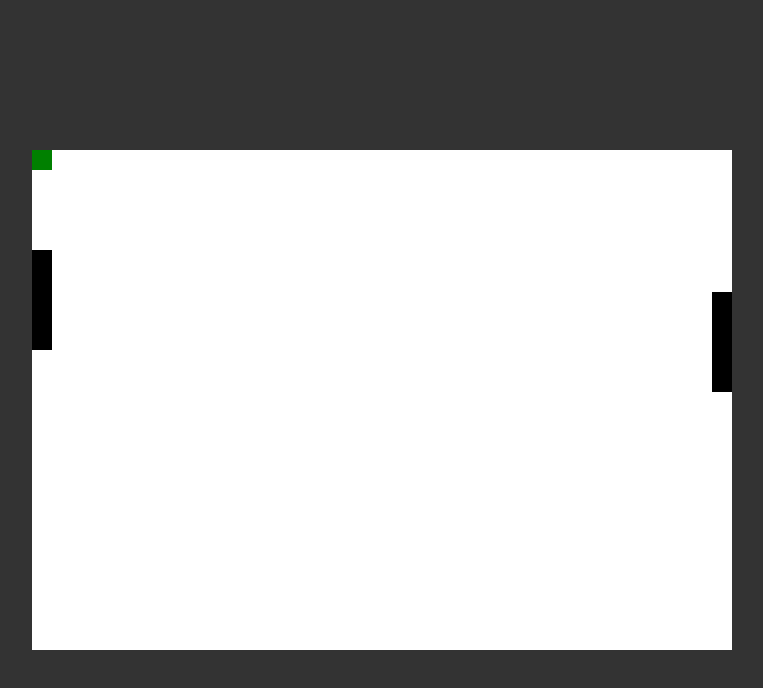
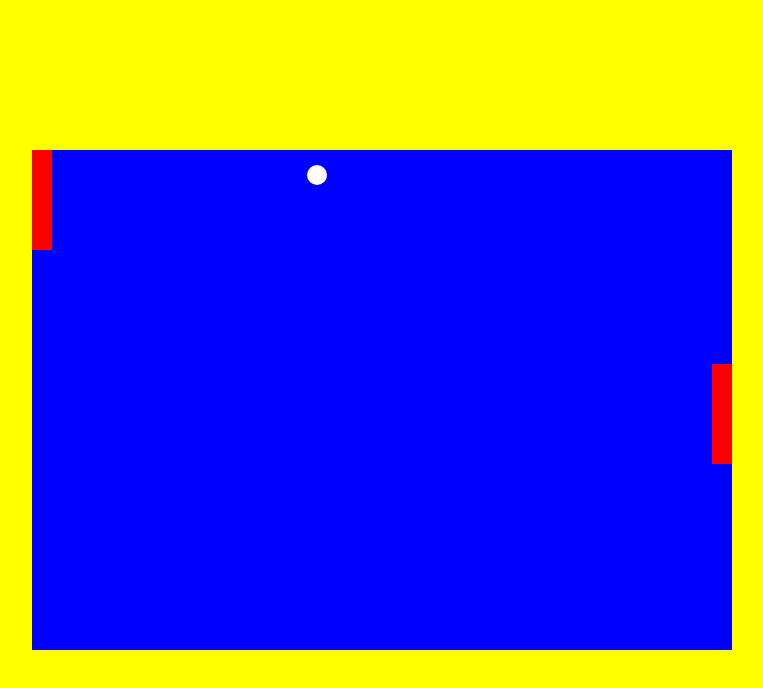
Before and after one commit to SarahE-Dev/pongDoOver, a plain HTML site: page index.html in a window 1280 px wide. Shown: the whole page, without its empty margins (258-1021 px from the left). Drawn offline with Linux system fonts and the light colour scheme.

Commit message:
working commit

```diff
--- a/main.js
+++ b/main.js
@@ -1,3 +1,18 @@
+document.onkeydown = function(e){
+    switch(e.key){
+        case 'ArrowUp':
+            if(playerPaddleYPosition > 0){
+            playerPaddleYPosition -= playerPaddleYVelocity
+            }
+            break;
+        case 'ArrowDown':
+            if(playerPaddleYPosition < GAME_AREA_HEIGHT - PADDLE_HEIGHT){
+            playerPaddleYPosition += playerPaddleYVelocity
+            }
+            break;
+    }
+}
+
 // Size of the game area (in px)
 const GAME_AREA_WIDTH = 700;
 const GAME_AREA_HEIGHT = 500;
@@ -8,13 +23,26 @@ const PADDLE_WIDTH = 20;
 
 // Size of the ball (in px)
 const BALL_SIZE = 20;
+const BALL_RADIUS = 10;
 
 // Get the computer paddle element
 const computerPaddle = document.querySelector('.computer-paddle');
 
 // The y-velocity of the computer paddle
 let computerPaddleYPosition = 0;
-let computerPaddleYVelocity = 1;
+let computerPaddleYVelocity = 3;
+
+const ball = document.querySelector('.ball');
+
+let ballXPosition = GAME_AREA_WIDTH / 2;
+let ballYPosition = GAME_AREA_HEIGHT / 2;
+let ballXSpeed = 5;
+let ballYSpeed = 5;
+
+const playerPaddle = document.querySelector('.player-paddle');
+
+let playerPaddleYPosition = 0;
+let playerPaddleYVelocity = 10;
 
 // Update the pong world
 function update() {
@@ -22,8 +50,46 @@ function update() {
     // Update the computer paddle's position
     computerPaddleYPosition = computerPaddleYPosition + computerPaddleYVelocity;
 
+    if(computerPaddleYPosition > GAME_AREA_HEIGHT - PADDLE_HEIGHT || computerPaddleYPosition < 0){
+        computerPaddleYVelocity = -computerPaddleYVelocity
+    }
+
     // Apply the y-position
     computerPaddle.style.top = `${computerPaddleYPosition}px`;
+
+    ball.style.left = `${ballXPosition}px`;
+    ball.style.top = `${ballYPosition}px`;
+
+    ballXPosition += ballXSpeed;
+    ballYPosition += ballYSpeed;
+
+    if(ballXPosition > GAME_AREA_WIDTH - PADDLE_WIDTH - BALL_SIZE){
+        ballXSpeed = -ballXSpeed;
+        computerPaddleYPosition = ballYPosition - 50;
+    }
+
+    if(ballXPosition < 0){
+        reset();
+    }
+
+    if(ballYPosition > GAME_AREA_HEIGHT - BALL_SIZE || ballYPosition < 0){
+        ballYSpeed = -ballYSpeed
+    }
+
+    playerPaddle.style.top = `${playerPaddleYPosition}px`;
+
+    if(ballXPosition === PADDLE_WIDTH && ballYPosition >= playerPaddleYPosition && ballYPosition <= playerPaddleYPosition + PADDLE_HEIGHT){
+        ballXSpeed = -ballXSpeed;
+
+    }
+
+
+}
+
+function reset(){
+    ballXPosition = GAME_AREA_WIDTH / 2;
+    ballYPosition = GAME_AREA_HEIGHT / 2;
+    ballXSpeed = -ballXSpeed
 }
 
 // Call the update() function every 35ms
--- a/styles.css
+++ b/styles.css
@@ -3,21 +3,22 @@ body {
     justify-content: center;
     align-items: center;
     margin: 0;
-    background-color: #333;
+    background-color: yellow;
     height: 100vh;
 }
 
 .game-area {
     width: 700px;
     height: 500px;
-    background-color: white;
+    background-color: blue;
     position: relative;
 }
 
 .ball {
-    background-color: green;
+    background-color: white;
     height: 20px;
     width: 20px;
+    border-radius: 10px;
     position: absolute;
     top: 0;
     left: 0;
@@ -28,7 +29,7 @@ body {
     height: 100px;
     top: 100px;
     position: absolute;
-    background-color: black;
+    background-color: red;
 }
 
 .player-paddle {
```
